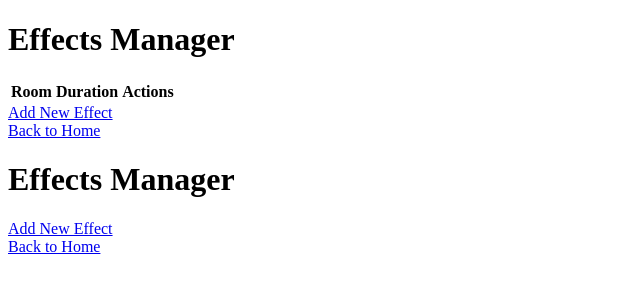
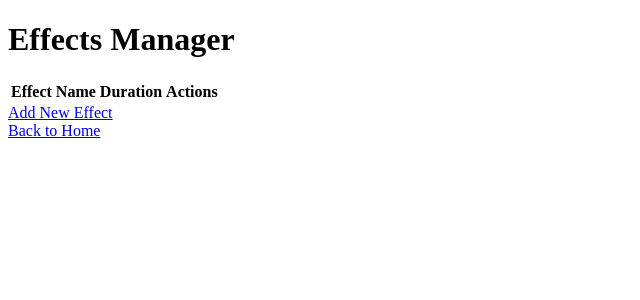
Before and after one commit to Coleslaw3557/lohp-maze, a Flask app: page /effects in a window 1280 px wide. Shown: the top 300 px of the page, without its empty margins (0-640 px from the left). Run offline with Flask 3, Linux system fonts and the light colour scheme; lists and menus that the app fills with data are empty.

Commit message:
fix: Add missing routes and fix duplicate content in effects.html

```diff
--- a/main.py
+++ b/main.py
@@ -149,6 +149,32 @@ def delete_room(room):
     light_config.remove_room(room)
     return redirect(url_for('rooms'))
 
+@app.route('/add_room', methods=['GET', 'POST'])
+def add_room():
+    if request.method == 'POST':
+        room_name = request.form['room_name']
+        lights = []
+        for i in range(int(request.form['light_count'])):
+            lights.append({
+                'model': request.form[f'model_{i}'],
+                'start_address': int(request.form[f'start_address_{i}'])
+            })
+        light_config.add_room(room_name, lights)
+        return redirect(url_for('rooms'))
+    return render_template('add_room.html', light_models=light_config.get_light_models())
+
+@app.route('/add_light_model', methods=['GET', 'POST'])
+def add_light_model():
+    if request.method == 'POST':
+        model = request.form['model']
+        channels = {}
+        for key, value in request.form.items():
+            if key.startswith('channel_'):
+                channels[request.form[f'channel_name_{key[8:]}']] = int(value)
+        light_config.add_light_model(model, {"channels": channels})
+        return redirect(url_for('light_models'))
+    return render_template('add_light_model.html')
+
 @app.route('/assign_effect', methods=['POST'])
 def assign_effect():
     room = request.form.get('room')
--- a/templates/effects.html
+++ b/templates/effects.html
@@ -9,11 +9,10 @@
     <h1>Effects Manager</h1>
     <table>
         <tr>
-            <th>Room</th>
+            <th>Effect Name</th>
             <th>Duration</th>
             <th>Actions</th>
         </tr>
-        {% for room, effect in effects.items() %}
         {% for effect_name, effect in effects.items() %}
         <tr>
             <td>{{ effect_name }}</td>
@@ -26,35 +25,9 @@
             </td>
         </tr>
         {% endfor %}
-        {% endfor %}
     </table>
     <a href="{{ url_for('add_effect') }}">Add New Effect</a>
     <br>
     <a href="{{ url_for('index') }}">Back to Home</a>
 </body>
 </html>
-<!DOCTYPE html>
-<html lang="en">
-<head>
-    <meta charset="UTF-8">
-    <meta name="viewport" content="width=device-width, initial-scale=1.0">
-    <title>Effects Manager</title>
-</head>
-<body>
-    <h1>Effects Manager</h1>
-    <ul>
-        {% for effect_name, effect in effects.items() %}
-        <li>
-            {{ effect_name }}
-            <a href="{{ url_for('edit_effect', effect_name=effect_name) }}">Edit</a>
-            <form action="{{ url_for('remove_effect', effect_name=effect_name) }}" method="post" style="display: inline;">
-                <input type="submit" value="Remove" onclick="return confirm('Are you sure you want to remove this effect?');">
-            </form>
-        </li>
-        {% endfor %}
-    </ul>
-    <a href="{{ url_for('add_effect') }}">Add New Effect</a>
-    <br>
-    <a href="{{ url_for('index') }}">Back to Home</a>
-</body>
-</html>
```
